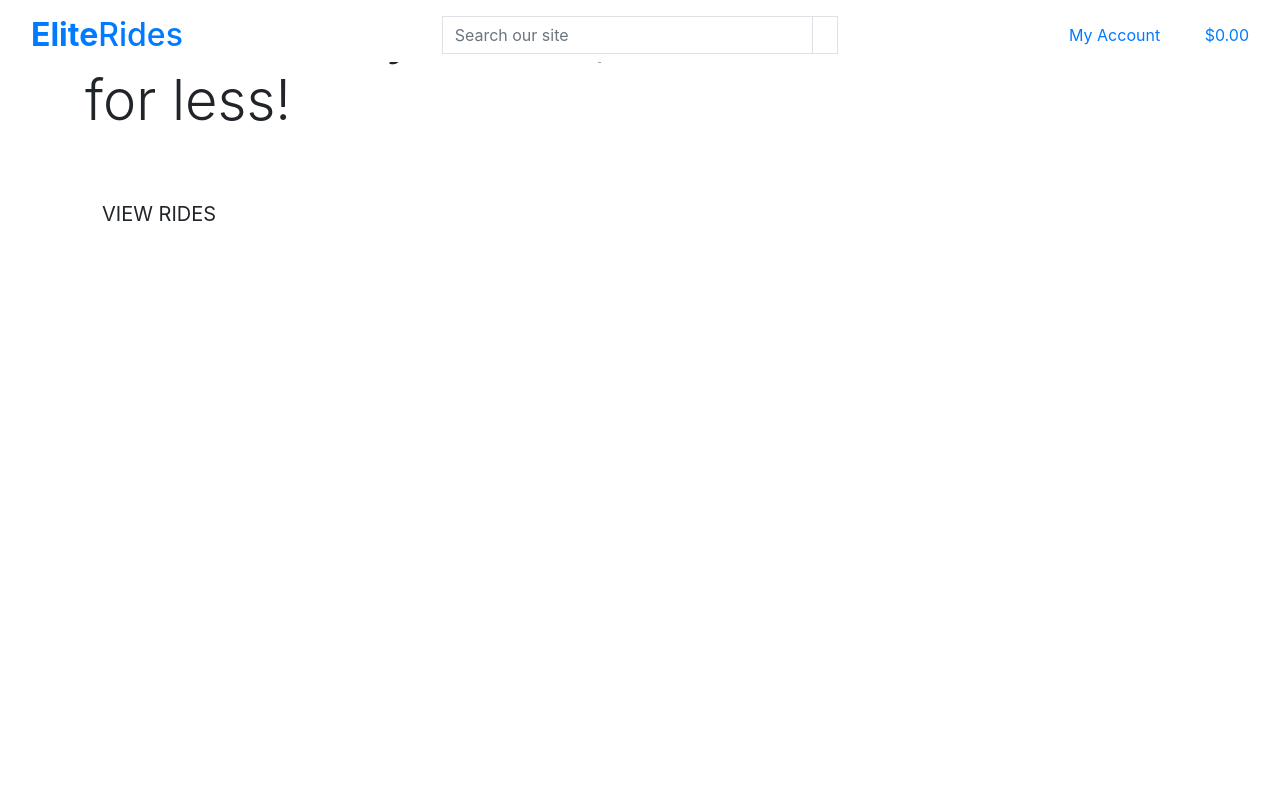
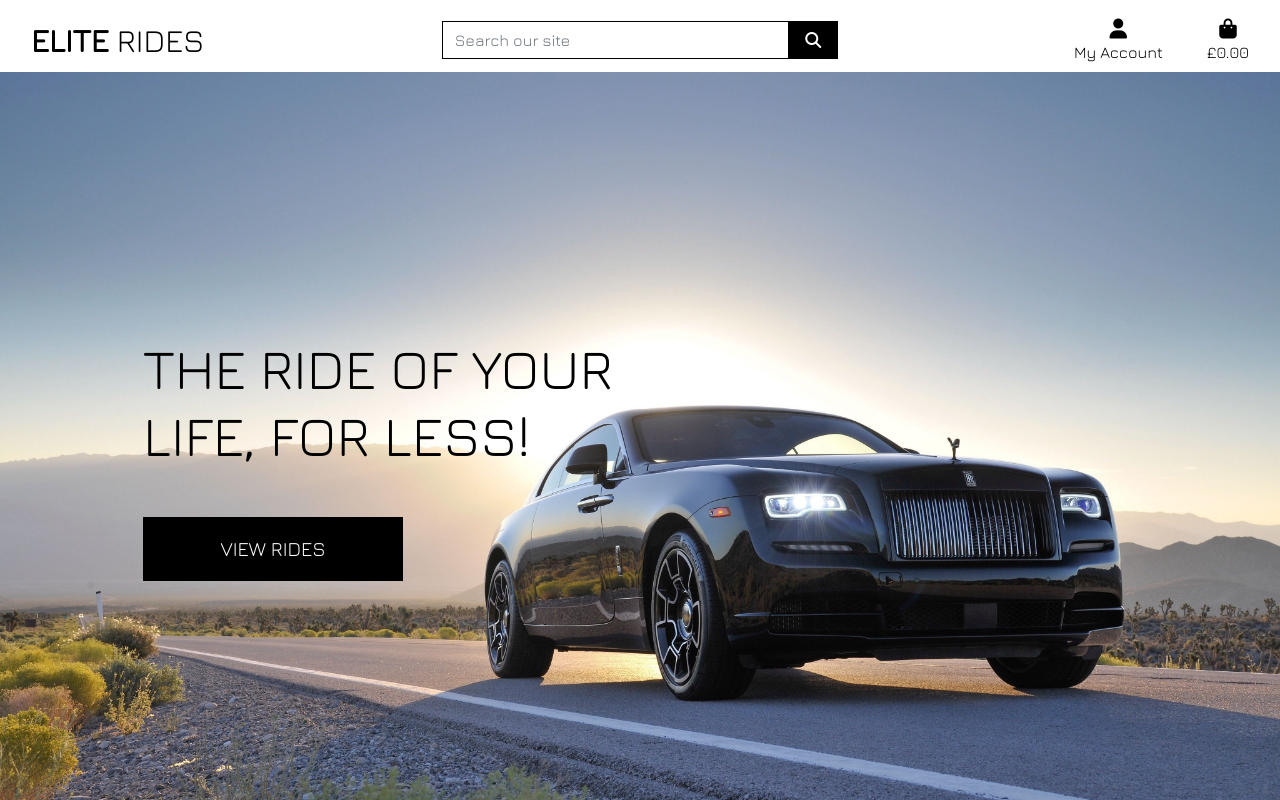
Before and after one commit to kslg/elite-rides, a Django app: page / in a window 1280 px wide. Run offline with Django 3.2, Linux system fonts and the light colour scheme; the visitor is signed in with stand-in values (Sample User, id 1); some libraries are stand-ins or nearby versions.

Commit message:
Completed homepage header and css

```diff
--- a/elite_rides/settings.py
+++ b/elite_rides/settings.py
@@ -144,9 +144,13 @@ USE_TZ = True
 
 
 # Static files (CSS, JavaScript, Images)
-# https://docs.djangoproject.com/en/3.2/howto/static-files/
+# https://docs.djangoproject.com/en/3.0/howto/static-files/
 
 STATIC_URL = '/static/'
+STATICFILES_DIRS = (os.path.join(BASE_DIR, 'static'),)
+
+MEDIA_URL = '/media/'
+MEDIA_ROOT = os.path.join(BASE_DIR, 'media')
 
 # Default primary key field type
 # https://docs.djangoproject.com/en/3.2/ref/settings/#default-auto-field
--- a/elite_rides/urls.py
+++ b/elite_rides/urls.py
@@ -15,9 +15,11 @@ Including another URLconf
 """
 from django.contrib import admin
 from django.urls import path, include
+from django.conf import settings
+from django.conf.urls.static import static
 
 urlpatterns = [
     path('admin/', admin.site.urls),
     path('accounts/', include('allauth.urls')),
     path('', include('home.urls')),
-]
+] + static(settings.MEDIA_URL, document_root=settings.MEDIA_ROOT)
--- /dev/null
+++ b/static/css/base.css
@@ -0,0 +1,81 @@
+html {
+    height: 100%;
+}
+
+body {
+    background: url('/media/homepage_background.jpg') no-repeat center center fixed;
+    background-size: cover;
+    height: calc(100vh - 164px);
+    color: #555;
+    font-family: 'Jura', sans-serif;
+}
+
+/* from Bulma */
+.icon {
+    align-items: center;
+    display: inline-flex;
+    justify-content: center;
+    height: 1.5rem;
+    width: 1.5rem;
+}
+
+.logo-font {
+    text-transform: uppercase;
+}
+
+.main-logo-link {
+    width: fit-content;
+}
+
+.shop-now-button {
+    background: black;
+    color: white;
+    min-width: 260px;
+}
+
+.btn-black {
+    background: black;
+    color: white;
+}
+
+.shop-now-button:hover,
+.shop-now-button:active,
+.shop-now-button:focus,
+.btn-black:hover,
+.btn-black:active,
+.btn-black:focus {
+    background: #222;
+    color: white;
+}
+
+.text-black {
+    color: #000 !important;
+}
+
+.border-black {
+    border: 1px solid black !important;
+}
+
+/* -------------------------------- Media Queries */
+
+/* Slightly larger container on xl screens */
+@media (min-width: 1200px) {
+  .container {
+    max-width: 80%;
+  }
+}
+
+/* fixed top navbar only on medium and up */
+@media (min-width: 992px) {
+    .fixed-top-desktop-only {
+        position: fixed;
+        top: 0;
+        right: 0;
+        left: 0;
+        z-index: 1030;
+    }
+
+    .header-container {
+        padding-top: 164px;
+    }
+}
--- a/templates/base.html
+++ b/templates/base.html
@@ -15,12 +15,15 @@
 
     {% block corecss %}
         <link rel="stylesheet" href="https://stackpath.bootstrapcdn.com/bootstrap/4.4.1/css/bootstrap.min.css" integrity="sha384-Vkoo8x4CGsO3+Hhxv8T/Q5PaXtkKtu6ug5TOeNV6gBiFeWPGFN9MuhOf23Q9Ifjh" crossorigin="anonymous">
+        <link rel="stylesheet" href="https://fonts.googleapis.com/css?family=Jura&display=swap">
+        <link rel="stylesheet" href="{% static 'css/base.css' %}">
     {% endblock %}
 
     {% block extra_css %}
     {% endblock %}
 
     {% block corejs %}
+        <script src="https://kit.fontawesome.com/4a385e4c2f.js" crossorigin="anonymous"></script>
         <script src="https://cdn.jsdelivr.net/npm/jquery@3.5.1/dist/jquery.min.js" integrity="sha256-9/aliU8dGd2tb6OSsuzixeV4y/faTqgFtohetphbbj0=" crossorigin="anonymous"></script>
         <script src="https://cdn.jsdelivr.net/npm/popper.js@1.16.0/dist/umd/popper.min.js" integrity="sha384-Q6E9RHvbIyZFJoft+2mJbHaEWldlvI9IOYy5n3zV9zzTtmI3UksdQRVvoxMfooAo" crossorigin="anonymous"></script>
         <script src="https://stackpath.bootstrapcdn.com/bootstrap/4.4.1/js/bootstrap.min.js" integrity="sha384-wfSDF2E50Y2D1uUdj0O3uMBJnjuUD4Ih7YwaYd1iqfktj0Uod8GCExl3Og8ifwB6" crossorigin="anonymous"></script>
@@ -36,7 +39,7 @@
         <div id="topnav" class="row bg-white pt-lg-2 d-none d-lg-flex">
             <div class="col-12 col-lg-4 my-auto py-1 py-lg-0 text-center text-lg-left">
                 <a href="{% url 'home' %}" class="nav-link main-logo-link">
-                    <h2 class="logo-font text-black my-0"><strong>Elite</strong>Rides</h2>
+                    <h2 class="logo-font text-black my-0"><strong>Elite</strong> Rides</h2>
                 </a>
             </div>
             <div class="col-12 col-lg-4 my-auto py-1 py-lg-0">
@@ -65,7 +68,7 @@
                         <div class="dropdown-menu border-0" aria-labelledby="user-options">
                             {% if request.user.is_authenticated %}
                                 {% if request.user.is_superuser %}
-                                    <a href="" class="dropdown-item">Product Management</a>
+                                    <a href="" class="dropdown-item">Car Management</a>
                                 {% endif %}
                                 <a href="" class="dropdown-item">My Profile</a>
                                 <a href="{% url 'account_logout' %}" class="dropdown-item">Logout</a>
@@ -81,9 +84,9 @@
                                 <div><i class="fas fa-shopping-bag fa-lg"></i></div>
                                 <p class="my-0">
                                     {% if grand_total %}
-                                        ${{ grand_total|floatformat:2 }}
+                                        £{{ grand_total|floatformat:2 }}
                                     {% else %}
-                                        $0.00
+                                        £0.00
                                     {% endif %}
                                 </p>
                             </div>
```
Also changed, not shown: media/homepage_background.jpg (added).
